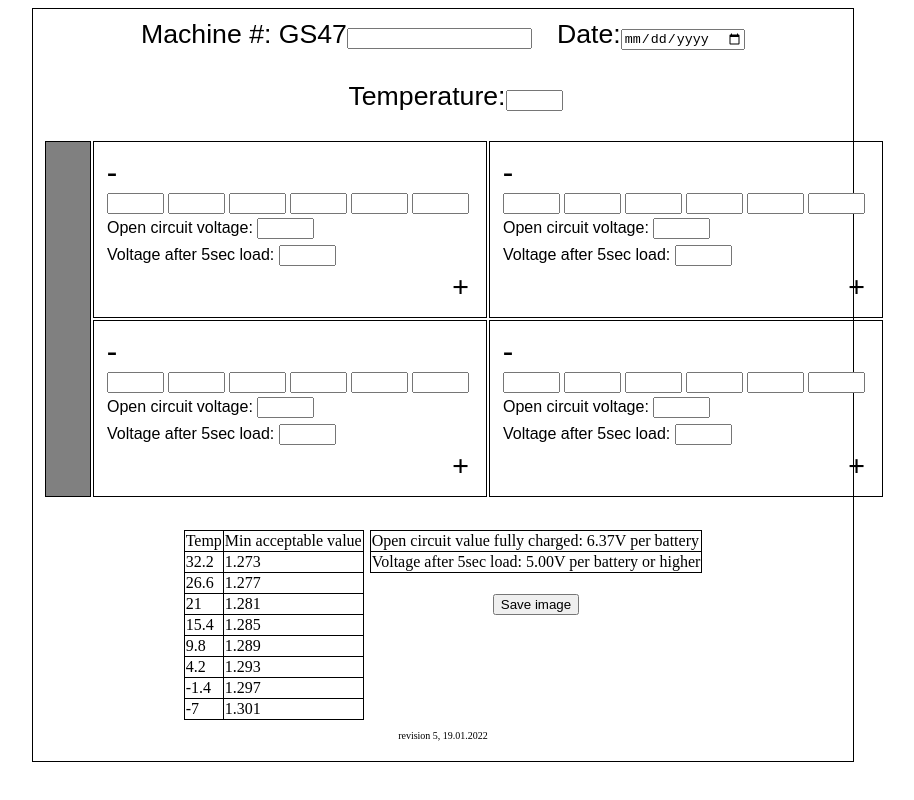
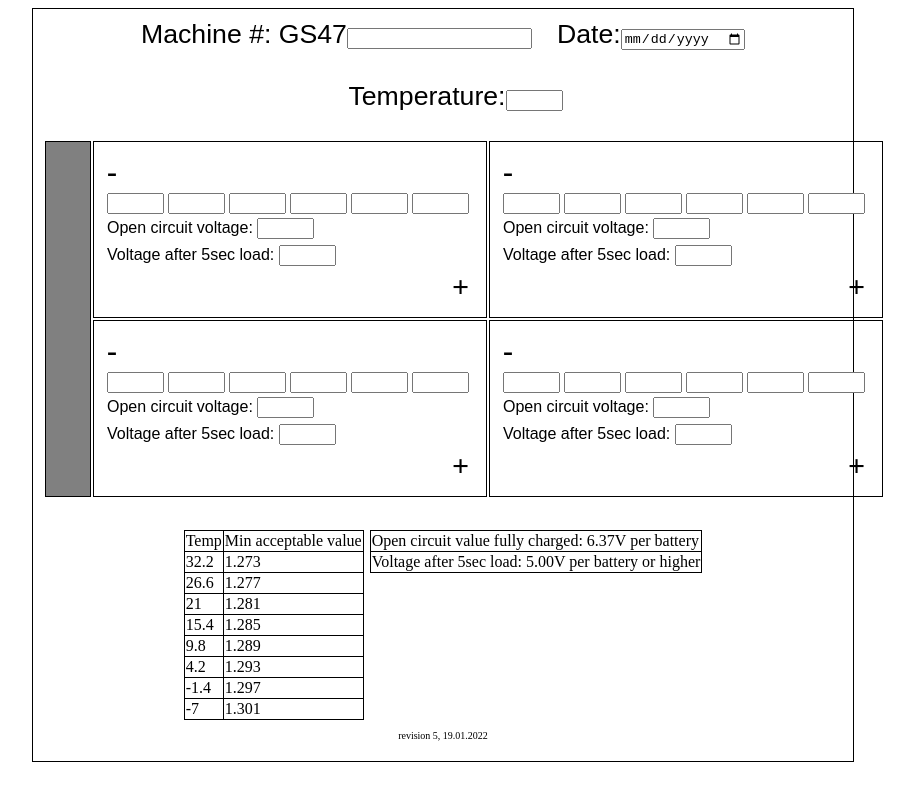
Before and after one commit to utevsky/Gravity-log, a plain HTML site: page bat-47-alternative.html in a window 1280 px wide. Shown: the whole page, without its empty margins (197-1111 px from the left). Drawn offline with Linux system fonts and the light colour scheme.

Commit message:
Update bat-47-alternative.html

```diff
--- a/bat-47-alternative.html
+++ b/bat-47-alternative.html
@@ -1,7 +1,6 @@
 <html>
 	<head>
 		<link rel="icon" type="image/x-icon" href="favicon.ico">
-		<script src="html2canvas.min.js"></script>
 		<style>
 			table,td,tr {
 			font-face: Arial;
@@ -107,9 +106,7 @@
 <table style="border-collapse:collapse">
 <tr><td style="border:solid 1px">Temp</td><td style="border:solid 1px">Min acceptable value</td><td>&nbsp</td><td style="border:solid 1px">Open circuit value fully charged: 6.37V per battery</td></tr>
 <tr><td style="border:solid 1px">32.2</td><td style="border:solid 1px">1.273</td><td>&nbsp</td><td style="border:solid 1px">Voltage after 5sec load: 5.00V per battery or higher</td></tr>
-<tr><td style="border:solid 1px">26.6</td><td style="border:solid 1px">1.277</td><td>&nbsp</td><td rowspan="3" style="text-align:center; vertical-align:middle"><button>Save image</button>
-  <script src="script.js"></script>
-</td></tr>
+<tr><td style="border:solid 1px">26.6</td><td style="border:solid 1px">1.277</td><td>&nbsp</td></tr>
 <tr><td style="border:solid 1px">21</td><td style="border:solid 1px">1.281</td></tr>
 <tr><td style="border:solid 1px">15.4</td><td style="border:solid 1px">1.285</td></tr>
 <tr><td style="border:solid 1px">9.8</td><td style="border:solid 1px">1.289</td></tr>
```
